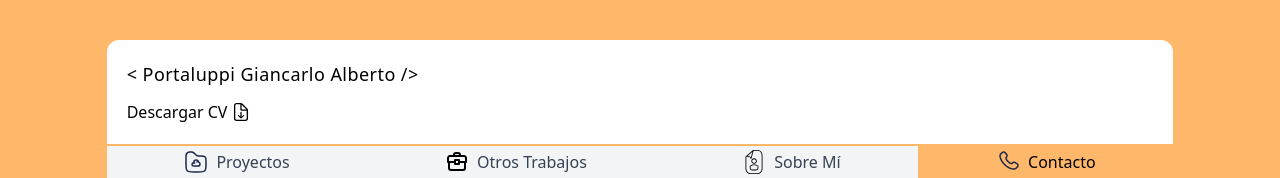
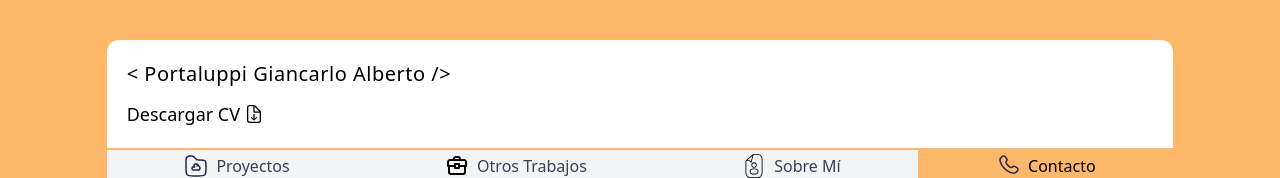
Before and after one commit to Gianca307/portfolio-1, a React (Vite) app: page /contacto in a window 1280 px wide. Shown: the top 178 px of the page. Built offline with nearby package versions, Linux system fonts and the light colour scheme.

Commit message:
Modifica title de index

```diff
--- a/index.html
+++ b/index.html
@@ -4,7 +4,7 @@
     <meta charset="UTF-8" />
     <link rel="icon" type="image/svg+xml" href="/vite.svg" />
     <meta name="viewport" content="width=device-width, initial-scale=1.0" />
-    <title>portfolio-react</title>
+    <title>Portaluppi Giancarlo</title>
     <link rel="stylesheet" href="/src/index.css">
   </head>
   <body>
--- a/src/componentes/HeaderInfo.jsx
+++ b/src/componentes/HeaderInfo.jsx
@@ -2,13 +2,13 @@ const HeaderInfo = () => {
   return (
     <header className="flex flex-col justify-between p-5 border-b-2 border-orange-300">
       <div>
-        <h1 className="hover:text-orange-300 text-sm font-medium tracking-wide sm:text-lg">
+        <h1 className="hover:text-orange-300 text-base font-medium tracking-wide sm:text-xl">
           {"< Portaluppi Giancarlo Alberto />"}
         </h1>
       </div>
       <div className="pt-3">
         <a
-          className="flex items-center gap-1 text-sm sm:text-base"
+          className="flex items-center gap-1 text-base sm:text-lg"
           href="/files/pdf_cv_PortaluppiGiancarloAlberto.pdf"
           rel={"noopener noreferrer"}
           target="_blank"
```
